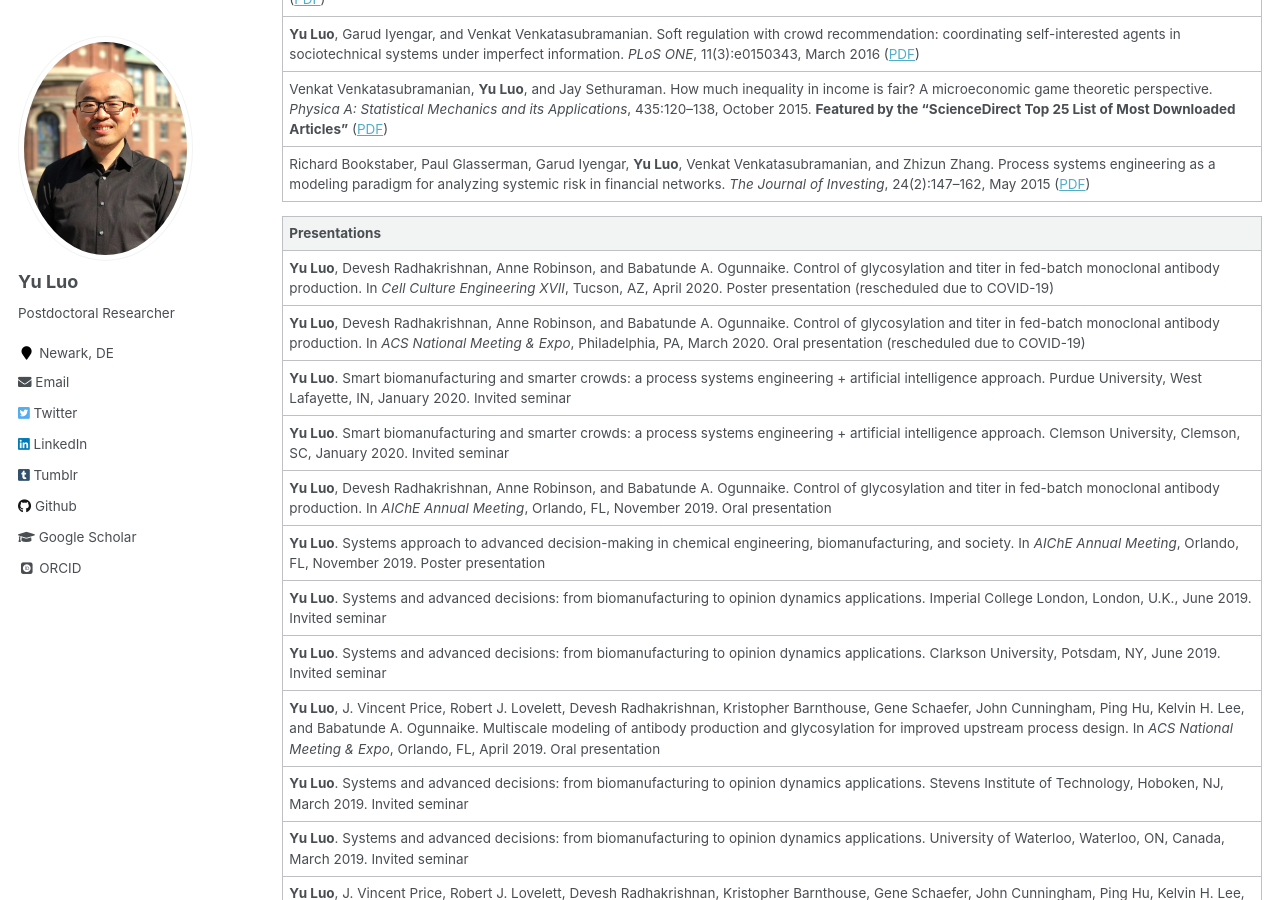
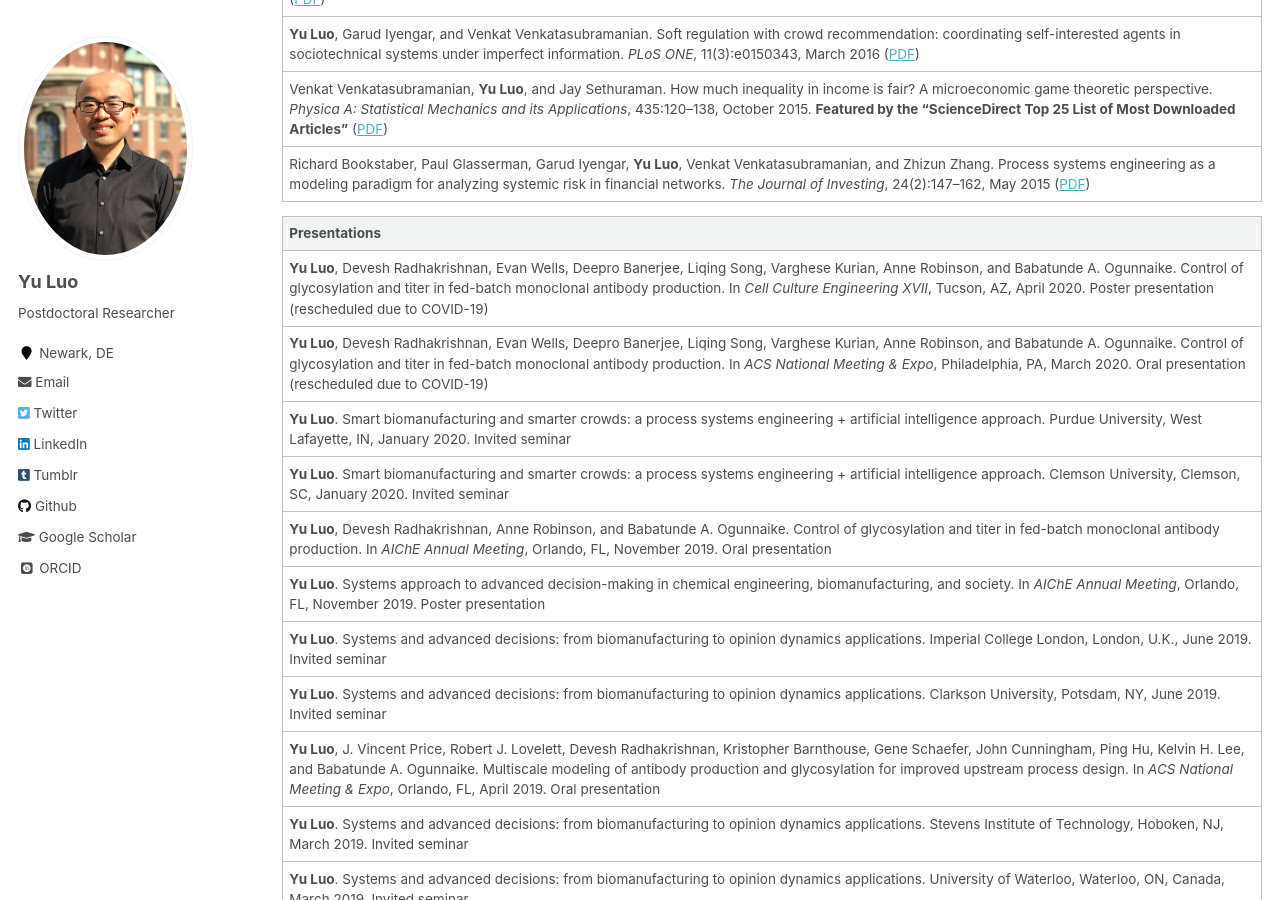
Before and after one commit to l16cn/l16cn.github.io, a Jekyll site: the page built from _pages/experience.md, in a window 1280 px wide and 900 px high, scrolled down 1231 px. Built offline with Jekyll 4.4.1, drawn with Linux system fonts in a browser that asks for light colours; some web fonts are replaced; some of the changed text lies outside the part shown.

```diff
--- a/_pages/experience.md
+++ b/_pages/experience.md
@@ -41,8 +41,8 @@ _Version: 2020-04-06_ ([PDF](../files/2_cv.pdf))
 
 |Presentations|
 |:-|
-|**Yu Luo**, Devesh Radhakrishnan, Anne Robinson, and Babatunde A. Ogunnaike. Control of glycosylation and titer in fed-batch monoclonal antibody production. In _Cell Culture Engineering XVII_, Tucson, AZ, April 2020. Poster presentation (rescheduled due to COVID-19)|
-|**Yu Luo**, Devesh Radhakrishnan, Anne Robinson, and Babatunde A. Ogunnaike. Control of glycosylation and titer in fed-batch monoclonal antibody production. In _ACS National Meeting & Expo_, Philadelphia, PA, March 2020. Oral presentation (rescheduled due to COVID-19)|
+|**Yu Luo**, Devesh Radhakrishnan, Evan Wells, Deepro Banerjee, Liqing Song, Varghese Kurian, Anne Robinson, and Babatunde A. Ogunnaike. Control of glycosylation and titer in fed-batch monoclonal antibody production. In _Cell Culture Engineering XVII_, Tucson, AZ, April 2020. Poster presentation (rescheduled due to COVID-19)|
+|**Yu Luo**, Devesh Radhakrishnan, Evan Wells, Deepro Banerjee, Liqing Song, Varghese Kurian, Anne Robinson, and Babatunde A. Ogunnaike. Control of glycosylation and titer in fed-batch monoclonal antibody production. In _ACS National Meeting & Expo_, Philadelphia, PA, March 2020. Oral presentation (rescheduled due to COVID-19)|
 |**Yu Luo**. Smart biomanufacturing and smarter crowds: a process systems engineering + artificial intelligence approach. Purdue University, West Lafayette, IN, January 2020. Invited seminar|
 |**Yu Luo**. Smart biomanufacturing and smarter crowds: a process systems engineering + artificial intelligence approach. Clemson University, Clemson, SC, January 2020. Invited seminar|
 |**Yu Luo**, Devesh Radhakrishnan, Anne Robinson, and Babatunde A. Ogunnaike. Control of glycosylation and titer in fed-batch monoclonal antibody production. In _AIChE Annual Meeting_, Orlando, FL, November 2019. Oral presentation|
```
Also changed, not shown: other parts of _pages/experience.md (+1 -1 lines), 1 other file.
